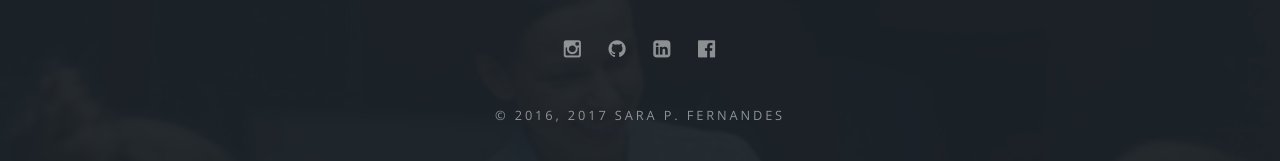
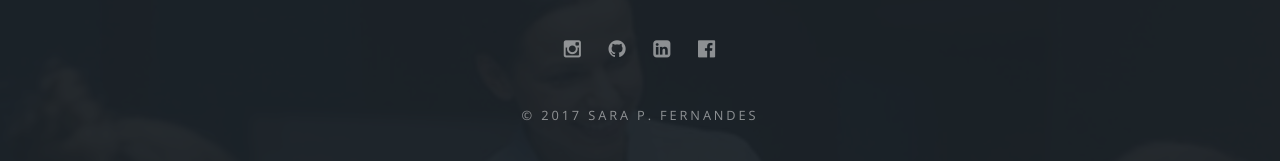
Before and after one commit to SaraFernandes/sarafernandes.github.io_sfdhgdfg, a Jekyll site: the page built from index.html, in a window 1280 px wide and 900 px high, scrolled down 2931 px. Shown: the part 682-843 px from the top of the window. Built offline with Jekyll 4.4.1, drawn with Linux system fonts in a browser that asks for light colours; some of the changed lines change nothing that is shown.

```diff
--- a/_config.yml
+++ b/_config.yml
@@ -6,7 +6,7 @@
 description: |
   ANALISTA DE REQUISITOS | TESTE DE SOFTWARE
 owner: Sara P. Fernandes # or company name
-first_published: 2016 # if migrating another site, the year of your first publish
+#first_published: 2016 # if migrating another site, the year of your first publish
 email: sarafernandescomp@gmail.com
 baseurl: "" # the subpath of your site, e.g. /blog
 url: "http://sarafernandes.me" # the base hostname & protocol for your site
```
